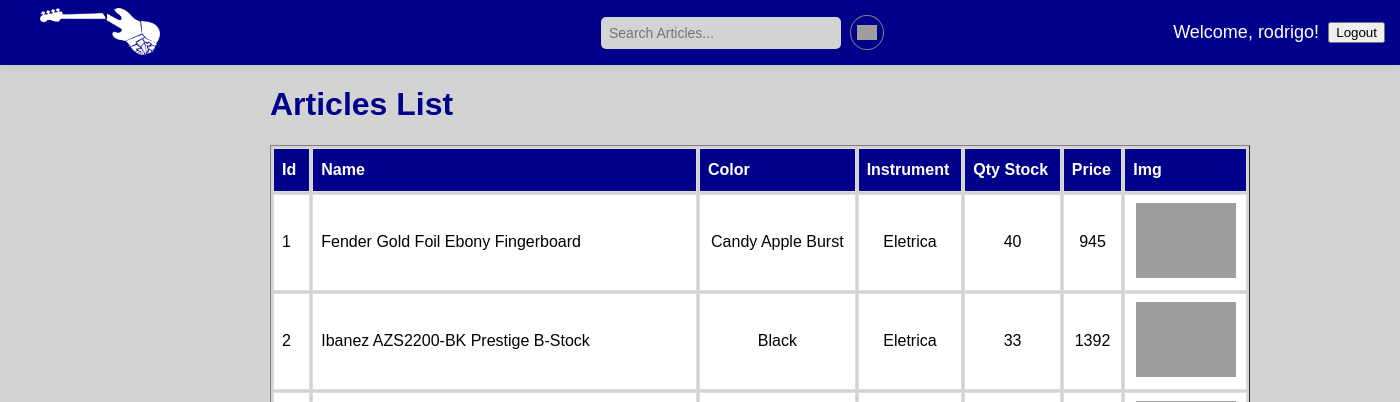
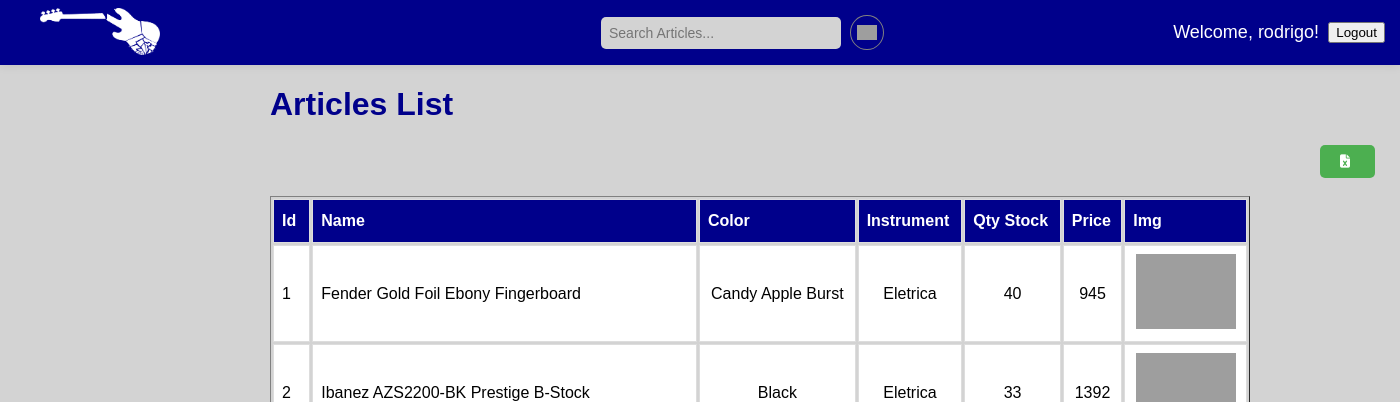
Before and after one commit to orodrigobezerra/vaitudoabaixo, a Django app: page /home/list_articles/ in a window 1400 px wide. Shown: the top 402 px of the page. Run offline with Django 4.2, Linux system fonts and the light colour scheme; a user stored in the database is signed in; data comes from the database, SQL or seed files in the repository; both versions use the stored data as it was after the commit; some libraries are stand-ins or nearby versions; grey boxes are pictures that could not be loaded.

Commit message:
Criando botão para exportar excel para exportar dados dos artigos

```diff
--- a/loja/vaitudoabaixo/static/css/styles.css
+++ b/loja/vaitudoabaixo/static/css/styles.css
@@ -237,3 +237,19 @@ ul{
     margin-left: 25%;
     white-space: nowrap; /* Evita que o texto quebre em várias linhas */
 }
+
+
+.export-button {
+    display: flex;
+    padding: 10px 20px;
+    background-color: #4CAF50; /* Cor de fundo do botão */
+    color: white; /* Cor do texto do botão */
+    border: none;
+    border-radius: 5px;
+    cursor: pointer;
+    margin-left: 1050px;
+}
+
+.export-button i {
+    margin-right: 5px; /* Espaçamento à direita entre o ícone e o texto */
+}
--- a/loja/vaitudoabaixo/templates/CRUD_Items/list_articles.html
+++ b/loja/vaitudoabaixo/templates/CRUD_Items/list_articles.html
@@ -8,6 +8,7 @@
     <meta name="description" content="" />
     <meta name="author" content="" />
     <link rel="stylesheet" href="{% static 'css/styles.css' %}" type="text/css">
+    <link rel="stylesheet" href="https://cdnjs.cloudflare.com/ajax/libs/font-awesome/6.0.0/css/all.min.css">
     <script src="https://kit.fontawesome.com/c035f4c5b7.js" crossorigin="anonymous"></script>
     <title>Articles List</title>
 </head>
@@ -75,7 +76,18 @@
 
 <body>
     <div id="table-articles" class="div-content">
+
         <h1 class="titles">Articles List</h1>
+            <!-- Add the export button here -->
+
+        <form method="post" action="{% url 'export_articles' %}">
+            {% csrf_token %}
+            <button class="export-button" type="submit">
+                <i class="fas fa-file-excel"></i>
+            </button>
+        </form>
+
+        <br>
         <table border="1">
             <tr class="table-article-name2">
                 <th>Id</th>
--- a/loja/vaitudoabaixo/templates/CRUD_Users/update_user.html
+++ b/loja/vaitudoabaixo/templates/CRUD_Users/update_user.html
@@ -24,8 +24,8 @@
                             <h3>Users</h3>
                             <ul>
                                 <li><a href="../list_users" target="_self">Users List</a></li>
-                                <li><a href="" target="_self">Register User</a></li>
-                                <li><a href="../update_user" target="_self">Update User</a></li>
+                                <li><a href="../regist_user" target="_self">Register User</a></li>
+                                <li><a href="" target="_self">Update User</a></li>
                                 <li><a href="../delete_user" target="_self">Delete User</a></li>
                             </ul>
                             <br/>
@@ -82,7 +82,7 @@
             <form method="post" action="{% url 'update_user' %}">
                 {% csrf_token %}
                 <p>Update your user:</p>
-                <input type="text" name="username" maxlength="20" size="20" value="{{ user.username }}" placeholder="ID">
+                <input type="text" name="username" maxlength="20" size="20" value="{{ user.username }}" placeholder="Username" readonly>
                 <br/><br/>
                 <hr>
                 <p>Insert new data</p>
```
Also changed, not shown: loja/db.sqlite3.
